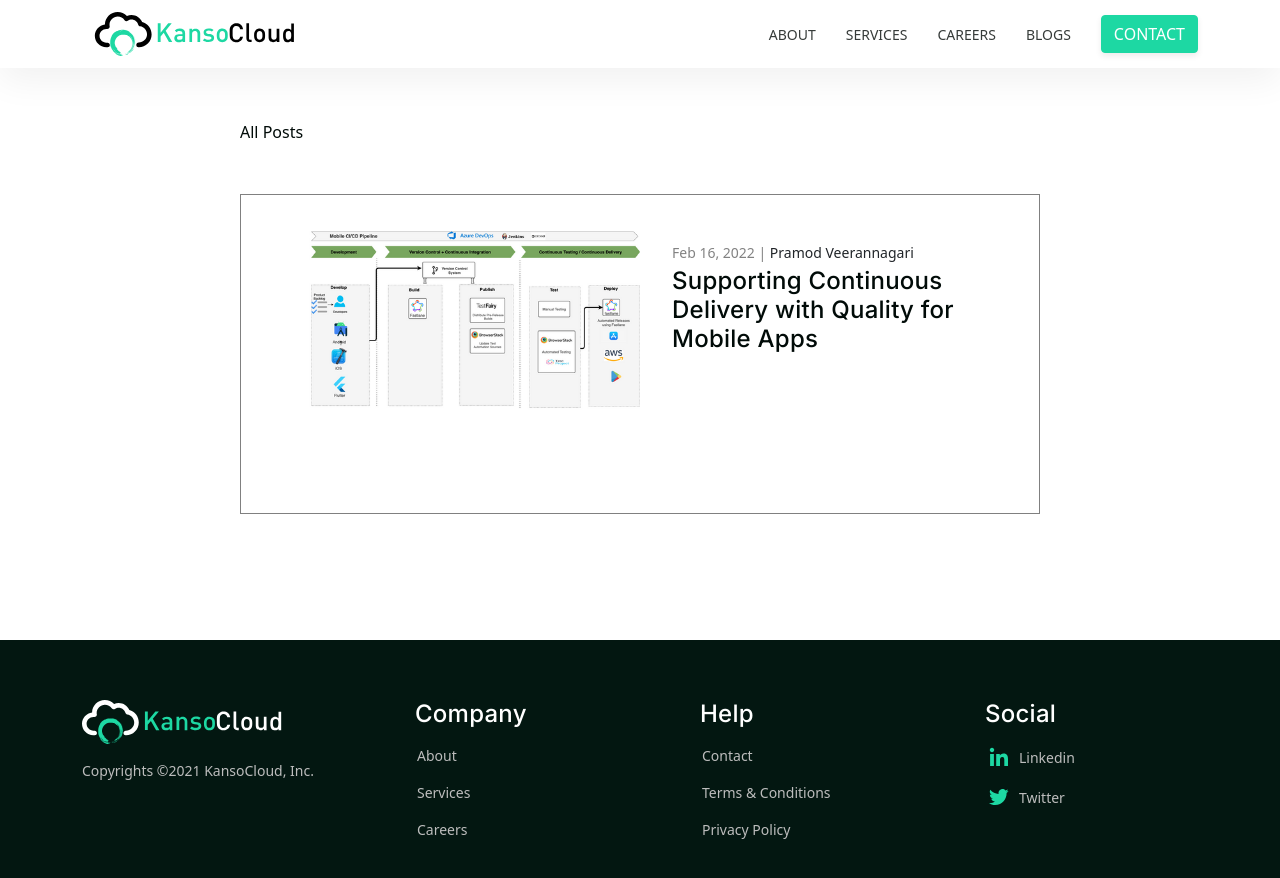
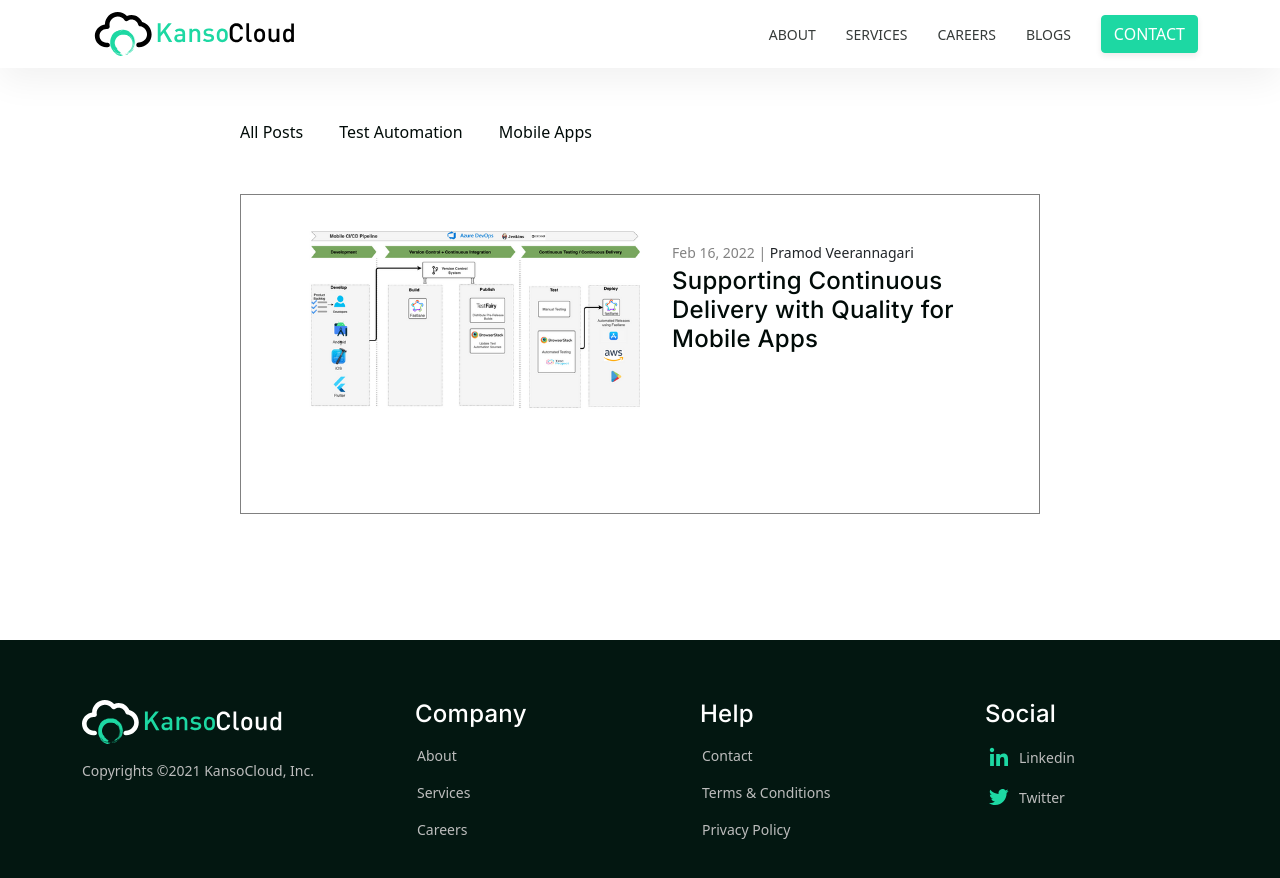
Before and after one commit to KansoCloud/kansocloud.github.io, a Jekyll site: the page built from index.markdown, in a window 1280 px wide. Shown: the top 878 px of the page. Built offline with Jekyll 4.4.1, drawn with Linux system fonts in a browser that asks for light colours.

Commit message:
undo navbar removed link

```diff
--- a/_includes/navigation.html
+++ b/_includes/navigation.html
@@ -1,5 +1,5 @@
 <nav style="padding-bottom: 50px;">
     <a href="https://blog.kansocloud.com/" class="blog-nav-link">All Posts</a>
-    <!-- <a href="#" class="blog-nav-link">Test Automation</a> -->
-    <!-- <a href="#" class="blog-nav-link">Mobile Apps</a> -->
+    <a href="#" class="blog-nav-link">Test Automation</a>
+    <a href="#" class="blog-nav-link">Mobile Apps</a>
 </nav>
```
